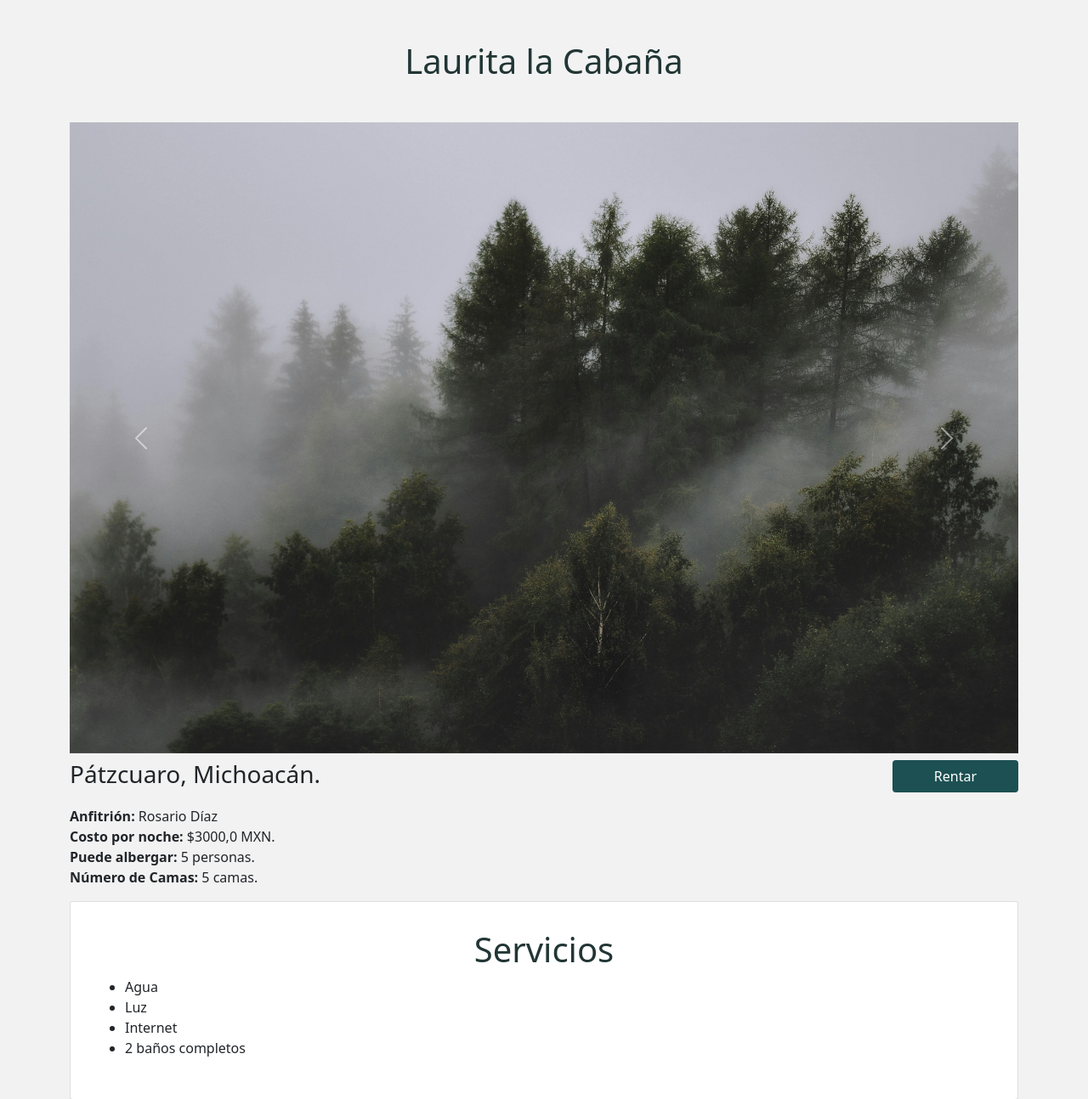
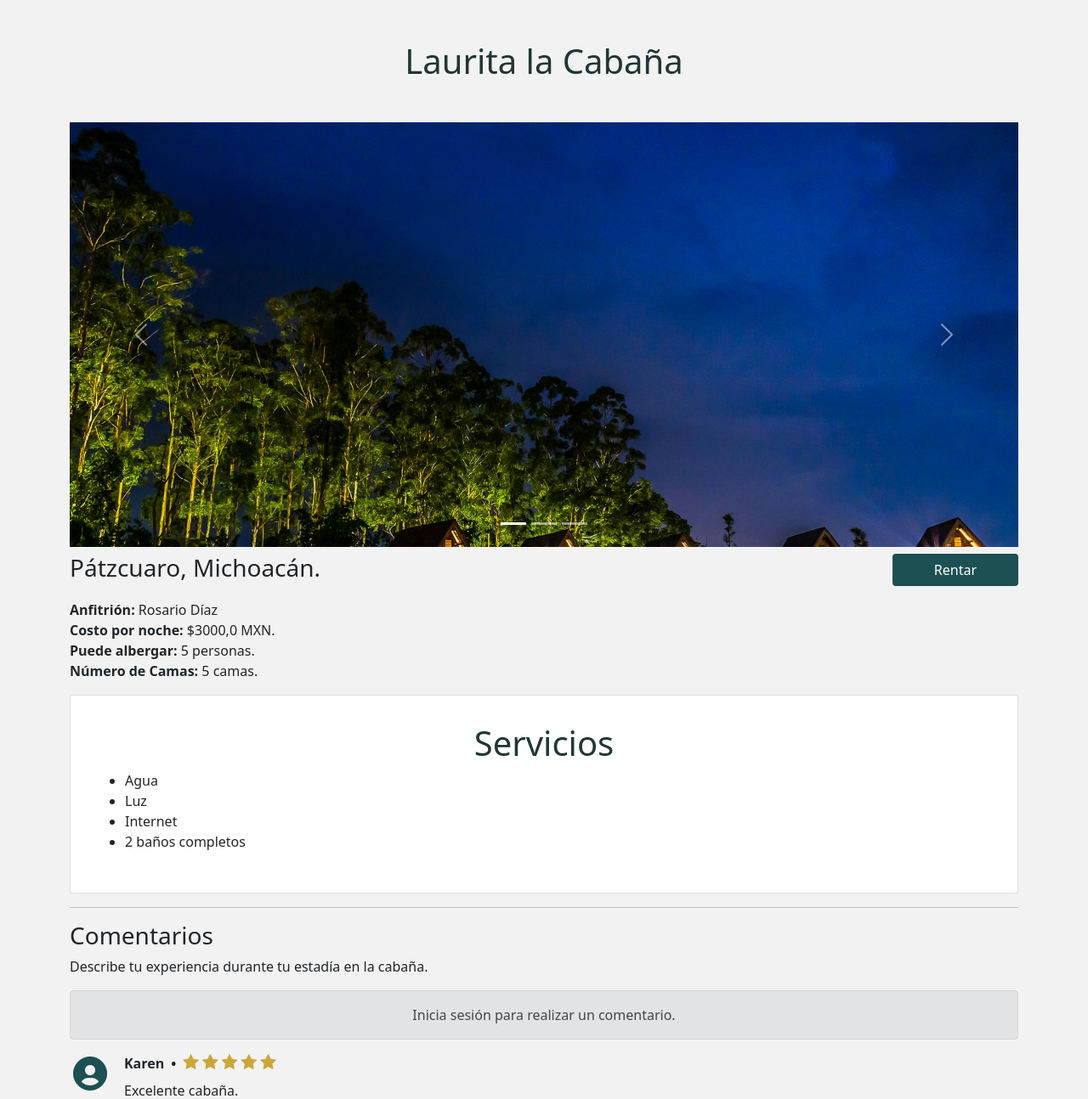
Before and after one commit to Omargeimer/rentame-cabanas, a Django app: page /vista_cabana_usuario/4 in a window 1280 px wide. Shown: the part 58-1352 px from the top of the page at 85% size. Run offline with Django 5.2, Linux system fonts and the light colour scheme; data comes from the database, SQL or seed files in the repository; both versions use the stored data as it was after the commit; some libraries are stand-ins or nearby versions.

Commit message:
Carrusel de imágenes

```diff
--- a/proyecto/cabanas/templates/cabanas/vista_cabana_usuario.html
+++ b/proyecto/cabanas/templates/cabanas/vista_cabana_usuario.html
@@ -4,29 +4,31 @@
 {% load static %}
 {% block contenido %}
 
-<!--Carousel-->
+{% if imagenes_cabana %}
 <div id="carouselExampleControls" class="carousel slide" data-bs-ride="carousel">
-  <div class="carousel-inner">
-    <div class="carousel-item active">
-      <img src="{% static 'cabanas/images/fondo_contacto.jpg' %}" class="d-block w-100">
+    <ol class="carousel-indicators">
+        {% for i in imagenes_cabana %}
+            <li data-bs-target="#carouselExampleDark" data-bs-slide-to="{{ forloop.counter0 }}"{% if forloop.first %} class="active" {% endif %}></li>
+        {% endfor %}
+    </ol>
+    <div class="carousel-inner" style="height: 500px;">
+        {% for imagen in imagenes_cabana %}
+        <div class="carousel-item {% if forloop.first %}active{% endif %}">
+            <img src="{{ imagen.ruta.url }}" class="d-block w-100 img-fluid">
         </div>
-    <div class="carousel-item">
-      <img src="{% static 'cabanas/images/fondo_registro.png' %}" class="d-block w-100">
-    </div>
-    <div class="carousel-item">
-      <img src="{% static 'cabanas/images/cabana.jpg' %}" class="d-block w-100">
-    </div>
+        {% endfor %}
     </div>
     <button class="carousel-control-prev" type="button" data-bs-target="#carouselExampleControls" data-bs-slide="prev">
       <span class="carousel-control-prev-icon" aria-hidden="true"></span>
-    <span class="visually-hidden">Anterior</span>
     </button>
-  <button class="carousel-control-next" type="button" data-bs-target="#carouselExampleControls" data-bs-slide="next">
+    <button class="carousel-control-next" type="button" data-bs-target="#carouselExampleControls" data-bs-slide="prev">
       <span class="carousel-control-next-icon" aria-hidden="true"></span>
-    <span class="visually-hidden">Siguiente</span>
     </button>
 </div>
-<!--/Carousel-->
+{% else %}
+    <p class="text-muted text-center pt-5">No hay imágenes para mostrar.</p>
+{% endif %}
+
 <!--Descripción  general de la cabaña-->
 <div class="d-flex bd-highlight">
   <p class="h3 fw-light w-100 bd-highlight my-2">{{cabanas.ubicacion}}</p>
--- a/proyecto/cabanas/views.py
+++ b/proyecto/cabanas/views.py
@@ -1,6 +1,6 @@
 from django.shortcuts import render, redirect, get_object_or_404
 from django.contrib.auth import logout
-from admin_cabanas.models import Cabana
+from admin_cabanas.models import Cabana, ImagenCabana
 from promociones.models import Promocion
 from valoraciones.models import Valoracion
 from valoraciones.forms import ValoracionForm
@@ -27,6 +27,7 @@ def catalogo(request):
 def vista_cabana_usuario(request, id):
     cabana = Cabana.objects.get(id=id)
     usuario = request.user
+    imagenes_cabana = ImagenCabana.objects.filter(cabana=id)
 
     # La siguiente condición verifica si el usuario está autenticado
     #si es así, se verifica que el usuario haya realizado un comentario en la cabaña en cuestión
@@ -47,7 +48,8 @@ def vista_cabana_usuario(request, id):
             'cabanas':cabana,
             'valoraciones':valoraciones,
             'aprobacion_comentario':aprobacion_comentario,
-            'verificacion_valoracion':verificacion_valoracion
+            'verificacion_valoracion':verificacion_valoracion,
+            'imagenes_cabana':imagenes_cabana,
         }
     )
 
```
Also changed, not shown: proyecto/db.sqlite3, proyecto/media/imgCabanas/pexels-nuno-obey-34504-128303.jpg (added), proyecto/media/imgCabanas/pexels-portrenk-16856939.jpg (added), proyecto/media/imgCabanas/pexels-quang-nguyen-vinh-222549-2132115.jpg (added), 1 other file. Lines whose indentation alone changed are shown as unchanged.
